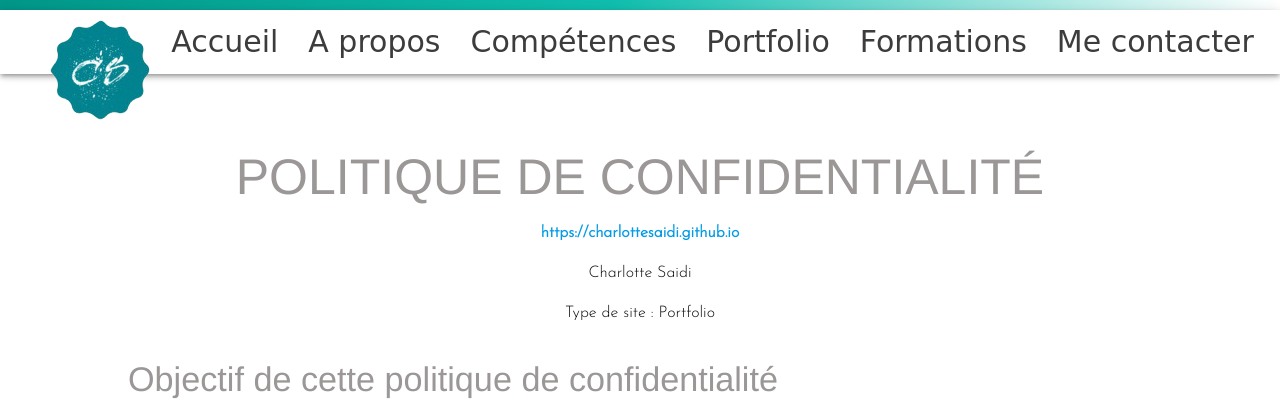
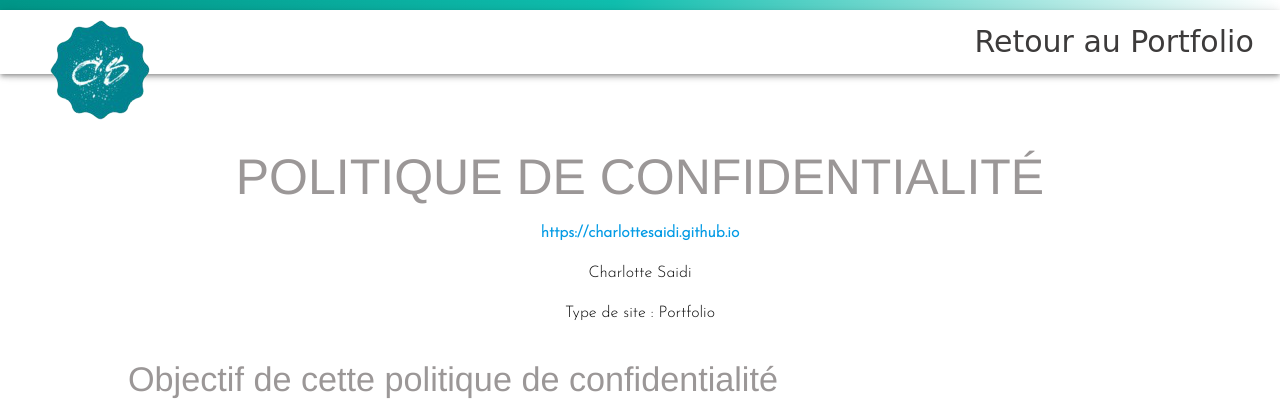
Before and after one commit to charlottesaidi/portfolio, a PHP site: page /policy.html in a window 1280 px wide. Shown: the top 414 px of the page. Run offline with PHP 8.4, Linux system fonts and the light colour scheme; some libraries are stand-ins or nearby versions; some web fonts are replaced.

Commit message:
fichier CNAME

```diff
--- a/assets/css/style.css
+++ b/assets/css/style.css
@@ -698,4 +698,15 @@ textarea.materialize-textarea {
     .section h6 {font-size: 50px}
     .demo-3 figure h2 {font-size: 25px}
     #portfolio .title {font-size: 25px}
+    .modal h4 {
+        padding: 24px;
+    }
+    .modal .modal-content {
+        padding: 0;
+    }
 }
+@media screen and (max-width: 320px) {
+    .modal i {
+        display: none;
+    }
+}
--- a/assets/js/main.js
+++ b/assets/js/main.js
@@ -264,5 +264,18 @@ $(document).ready(function(){
             })
         }
     });
+});
 
+$(window).resize(function() {
+    if($(window).width() <= 320) {
+        $('i').removeClass('prefix');
+    } else {
+        $('i').addClass('prefix');
+    }
 });
+// OR
+if($(window).width() <= 320) {
+    $('i').removeClass('prefix');
+} else {
+    $('i').addClass('prefix');
+}
--- a/index.html
+++ b/index.html
@@ -1,5 +1,5 @@
 <!DOCTYPE html>
-<html lang="en">
+<html lang="fr">
     <head>
         <meta http-equiv="Content-Type" content="text/html; charset=UTF-8"/>
         <meta name="viewport" content="width=device-width, initial-scale=1, maximum-scale=1.0, user-scalable=no"/>
@@ -706,7 +706,7 @@
                                         <p class="col s12">
                                             <label>
                                               <input id="agree" name="agree" type="checkbox" />
-                                              <span>En soumettant ce formulaire, j'accepte que mes données personnelles soient utilisées pour me recontacter. Aucun autre traitement ne sera fait avec mes informations. Pour connaître et exercer mes droits, je peux consulter la <a href="policy.html">Politique de confidentialité</a>.</span>
+                                              <span>En soumettant ce formulaire, j'accepte que mes données personnelles soient utilisées pour me recontacter. Pour connaître et exercer mes droits, je peux consulter la <a href="policy.html">Politique de confidentialité</a>.</span>
                                             </label>
                                           </p>
                                         <div class="row">
--- a/policy.html
+++ b/policy.html
@@ -1,5 +1,5 @@
 <!DOCTYPE html>
-<html lang="en">
+<html lang="fr">
     <head>
         <meta http-equiv="Content-Type" content="text/html; charset=UTF-8"/>
         <meta name="viewport" content="width=device-width, initial-scale=1, maximum-scale=1.0, user-scalable=no"/>
@@ -32,35 +32,17 @@
             <div class="row" style="margin: 0px; text-align: center;">
                 <div class="border-top-right"></div>
                 <nav class="white nav z-depth-2">
-                    <div class="logo">
+                    <div class="logo hide-on-small-only">
                         <img src="assets/images/logo.png" alt="Logo C.S" class="logo-img">
                     </div>
                     <div class="nav-wrapper col s12 m12">
-                        <ul class="right hide-on-med-and-down">
-                            <li><a class="headlink grey-text tealVersion" href="index.html">Accueil</a></li>
-                            <li><a class="head-link grey-text tealVersion" href="../portfolio/index.html#aPropos">A propos</a></li>
-                            <li><a class="head-link grey-text tealVersion" href="#competences">Compétences</a></li>
-                            <li><a class="head-link grey-text tealVersion" href="#portfolio">Portfolio</a></li>
-                            <li><a class="head-link grey-text tealVersion" href="#formations">Formations</a></li>
-                            <li><a class="head-link grey-text tealVersion" href="#contact">Me contacter</a></li>
+                        <ul class="right">
+                            <li><a class="headlink grey-text tealVersion" href="index.html">Retour au Portfolio</a></li>
                         </ul>
-                        <a href="#" data-target="slide-out" class="sidenav-trigger grey-text right"><i class="material-icons">menu</i></a>
                     </div>
                 </nav>
             </div>
         </header>
-        <!-- Mobile Menu -->
-        <ul id="slide-out" class="sidenav nav right">
-            <li class="border-top-right"></li>
-            <li><a class="sidenav-headlink" href="index.html">Accueil</a></li>
-            <li><a class="sidenav-head-link" href="#aPropos">A propos</a></li>
-            <li><a class="sidenav-head-link" href="#competences">Compétences</a></li>
-            <li><a class="sidenav-head-link" href="#portfolio">Portfolio</a></li>
-            <li><a class="sidenav-head-link" href="#formations">Formations</a></li>
-            <li><a class="sidenav-head-link" href="#contact">Me contacter</a></li>
-            <li class="mobile_nav_logo"><img src="assets/images/logo.png" alt="Logo C.S" class="logo-img"></li>
-        </ul>
-        <!-- Mobile Menu -->
 
         <h1 class="hidden" style="position: absolute; left: -500000px">Charlotte Saidi - Développeuse Web - Portfolio</h1>
 
```
Also changed, not shown: 1 other file.
